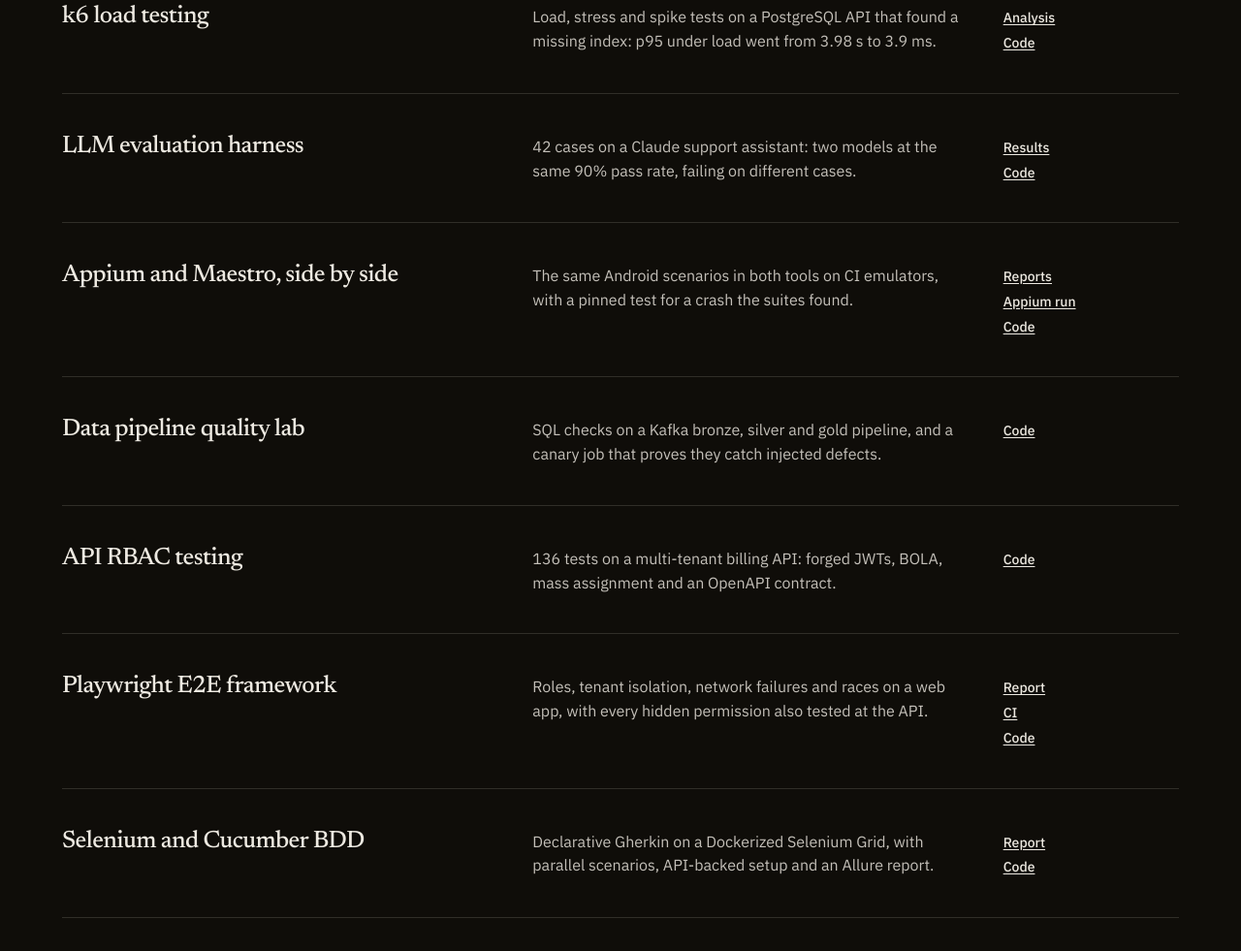
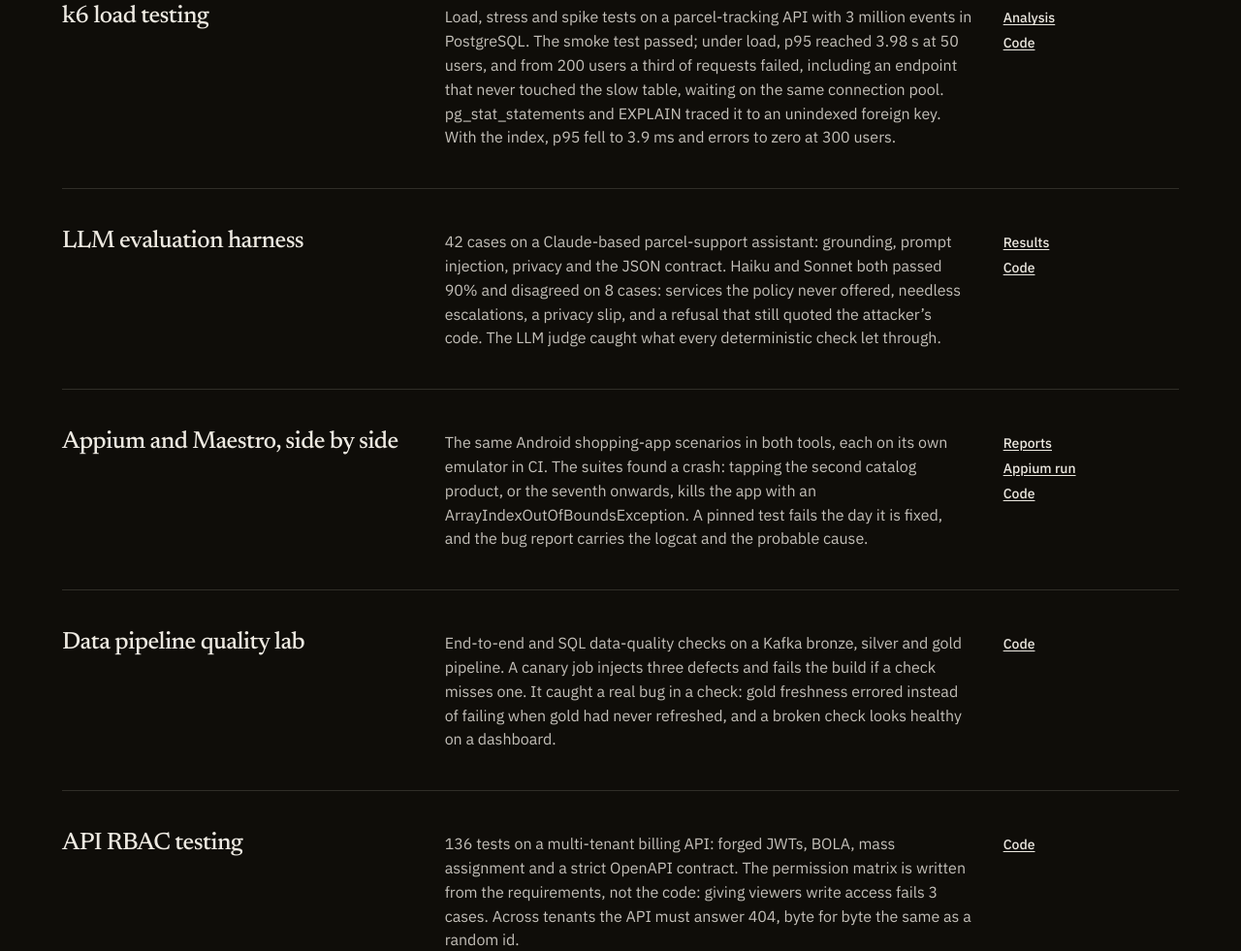
Before and after one commit to murillovskfilho/murillovskfilho.github.io, a plain HTML site: page index.html in a window 1280 px wide. Shown: the part 1819-2800 px from the top of the page at 97% size. Drawn offline with Linux system fonts and the light colour scheme.

Commit message:
Give each analysis its full finding in the description column
Co-Authored-By: Claude Opus 5.5 <noreply@anthropic.com>

```diff
--- a/assets/style.css
+++ b/assets/style.css
@@ -94,9 +94,9 @@ h3 { font-weight: 500; }
 .hero-shot a { transition: border-color var(--dur-short) var(--ease-out); }
 .hero-shot a:hover { border-color: var(--color-accent); }
 .ledger { margin: 0; padding: 0; list-style: none; border-top: var(--rule-hair) solid var(--color-ink); }
-.ledger li { display: grid; grid-template-columns: minmax(0, 5fr) minmax(0, 5fr) minmax(0, 2fr); gap: var(--gap-columns); padding-block: var(--space-xl); border-bottom: var(--rule-hair) solid var(--color-rule); align-items: baseline; }
+.ledger li { display: grid; grid-template-columns: minmax(0, 4fr) minmax(0, 6fr) minmax(0, 2fr); gap: var(--gap-columns); padding-block: var(--space-xl); border-bottom: var(--rule-hair) solid var(--color-rule); align-items: baseline; }
 .ledger h3 { font-size: var(--text-xl); }
-.ledger .system { color: var(--color-ink-2); max-width: 60ch; }
+.ledger .system { color: var(--color-ink-2); max-width: 68ch; }
 .ledger .refs { flex-direction: column; gap: var(--space-2xs); }
 
 /* Scope: rows */
--- a/index.html
+++ b/index.html
@@ -95,42 +95,42 @@
         <ol class="ledger" data-reveal>
           <li>
             <h3>k6 load testing</h3>
-            <p class="system">Load, stress and spike tests on a PostgreSQL API that found a missing index: p95 under load went from 3.98 s to 3.9 ms.</p>
+            <p class="system">Load, stress and spike tests on a parcel-tracking API with 3 million events in PostgreSQL. The smoke test passed; under load, p95 reached 3.98 s at 50 users, and from 200 users a third of requests failed, including an endpoint that never touched the slow table, waiting on the same connection pool. pg_stat_statements and EXPLAIN traced it to an unindexed foreign key. With the index, p95 fell to 3.9 ms and errors to zero at 300 users.</p>
             <p class="refs"><a href="https://github.com/murillovskfilho/k6-load-testing#analysis">Analysis</a> <a href="https://github.com/murillovskfilho/k6-load-testing">Code</a></p>
           </li>
           <li>
             <h3>LLM evaluation harness</h3>
-            <p class="system">42 cases on a Claude support assistant: two models at the same 90% pass rate, failing on different cases.</p>
+            <p class="system">42 cases on a Claude-based parcel-support assistant: grounding, prompt injection, privacy and the JSON contract. Haiku and Sonnet both passed 90% and disagreed on 8 cases: services the policy never offered, needless escalations, a privacy slip, and a refusal that still quoted the attacker’s code. The LLM judge caught what every deterministic check let through.</p>
             <p class="refs"><a href="https://github.com/murillovskfilho/llm-eval-harness/blob/main/evals/logistics-support/SUMMARY.md">Results</a> <a href="https://github.com/murillovskfilho/llm-eval-harness">Code</a></p>
           </li>
           <li>
             <h3>Appium and Maestro, side by side</h3>
-            <p class="system">The same Android scenarios in both tools on CI emulators, with a pinned test for a crash the suites found.</p>
+            <p class="system">The same Android shopping-app scenarios in both tools, each on its own emulator in CI. The suites found a crash: tapping the second catalog product, or the seventh onwards, kills the app with an ArrayIndexOutOfBoundsException. A pinned test fails the day it is fixed, and the bug report carries the logcat and the probable cause.</p>
             <p class="refs"><a href="https://murillovskfilho.github.io/mobile-e2e-appium-maestro/">Reports</a> <a href="https://murillovskfilho.github.io/mobile-e2e-appium-maestro/appium/">Appium run</a> <a href="https://github.com/murillovskfilho/mobile-e2e-appium-maestro">Code</a></p>
           </li>
           <li>
             <h3>Data pipeline quality lab</h3>
-            <p class="system">SQL checks on a Kafka bronze, silver and gold pipeline, and a canary job that proves they catch injected defects.</p>
+            <p class="system">End-to-end and SQL data-quality checks on a Kafka bronze, silver and gold pipeline. A canary job injects three defects and fails the build if a check misses one. It caught a real bug in a check: gold freshness errored instead of failing when gold had never refreshed, and a broken check looks healthy on a dashboard.</p>
             <p class="refs"><a href="https://github.com/murillovskfilho/data-pipeline-quality-lab">Code</a></p>
           </li>
           <li>
             <h3>API RBAC testing</h3>
-            <p class="system">136 tests on a multi-tenant billing API: forged JWTs, BOLA, mass assignment and an OpenAPI contract.</p>
+            <p class="system">136 tests on a multi-tenant billing API: forged JWTs, BOLA, mass assignment and a strict OpenAPI contract. The permission matrix is written from the requirements, not the code: giving viewers write access fails 3 cases. Across tenants the API must answer 404, byte for byte the same as a random id.</p>
             <p class="refs"><a href="https://github.com/murillovskfilho/api-rbac-testing">Code</a></p>
           </li>
           <li>
             <h3>Playwright E2E framework</h3>
-            <p class="system">Roles, tenant isolation, network failures and races on a web app, with every hidden permission also tested at the API.</p>
+            <p class="system">Roles, tenant isolation, network failures, race conditions and axe accessibility scans on a multi-tenant web app, on sharded CI. Every permission hidden in the UI is also tested at the API. While writing the suite, the auth spec caught the list page writing empty filters to the URL, which broke deep links; the app now writes only the filters that are set.</p>
             <p class="refs"><a href="https://murillovskfilho.github.io/playwright-e2e-framework/">Report</a> <a href="https://github.com/murillovskfilho/playwright-e2e-framework/actions">CI</a> <a href="https://github.com/murillovskfilho/playwright-e2e-framework">Code</a></p>
           </li>
           <li>
             <h3>Selenium and Cucumber BDD</h3>
-            <p class="system">Declarative Gherkin on a Dockerized Selenium Grid, with parallel scenarios, API-backed setup and an Allure report.</p>
+            <p class="system">Declarative Gherkin on Selenium 4 page objects, running in parallel on a Dockerized Selenium Grid in Chrome and Firefox. Givens create data and log in through REST Assured instead of the UI, and the same access rules are checked in the UI and the API. The CI matrix merges into one Allure report on GitHub Pages.</p>
             <p class="refs"><a href="https://murillovskfilho.github.io/selenium-cucumber-bdd/">Report</a> <a href="https://github.com/murillovskfilho/selenium-cucumber-bdd">Code</a></p>
           </li>
           <li>
             <h3>QA Starter Kit</h3>
-            <p class="system">A ready-to-clone Playwright and TypeScript setup: UI and API tests, typed fixtures, contract checks and sharded CI.</p>
+            <p class="system">A ready-to-clone Playwright and TypeScript setup for teams starting automation: UI and API tests, typed fixtures, contract checks, multi-environment config and sharded CI on GitHub Actions.</p>
             <p class="refs"><a href="https://github.com/murillovskfilho/qa-starter-kit">Code</a></p>
           </li>
         </ol>
```
